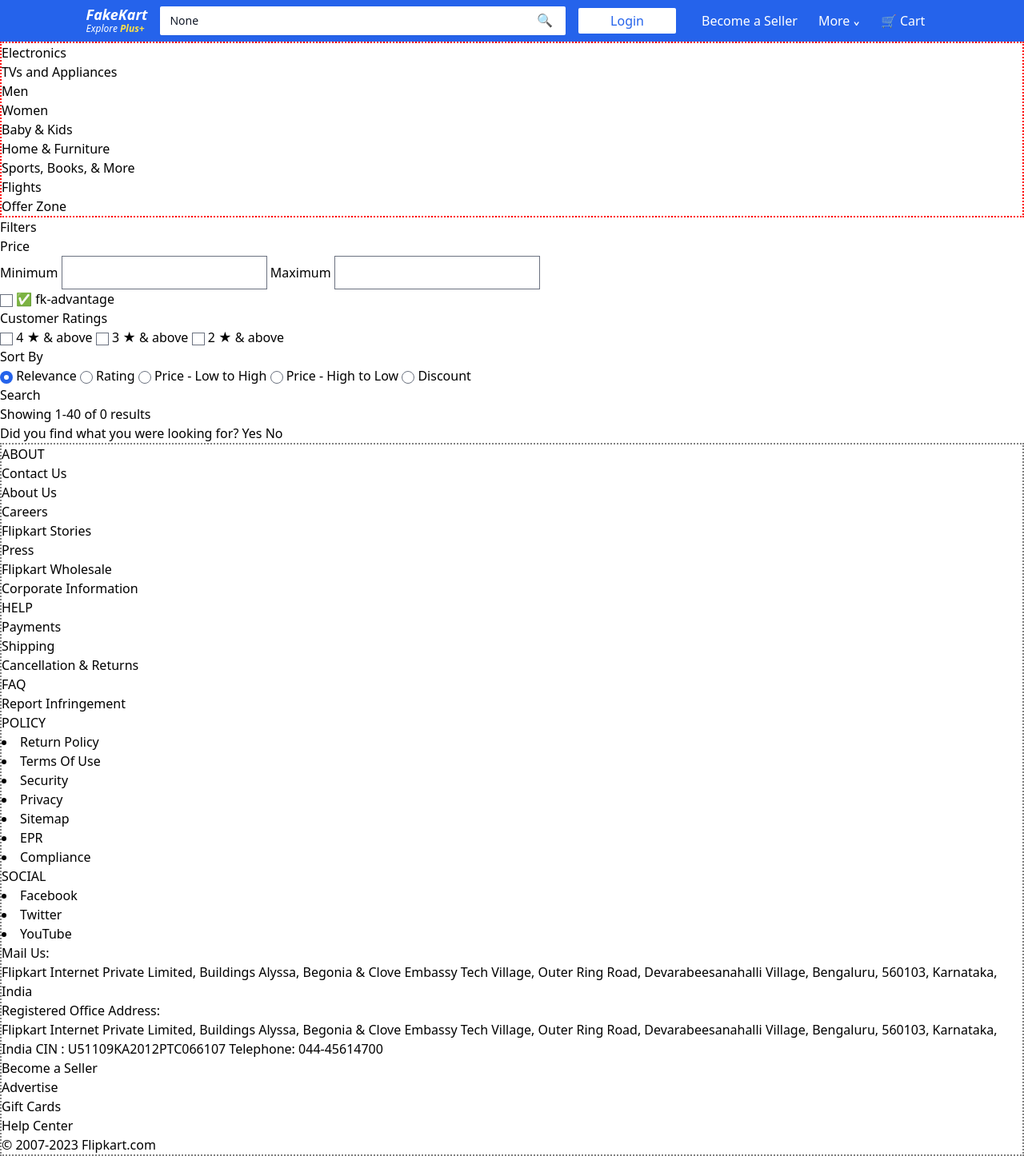
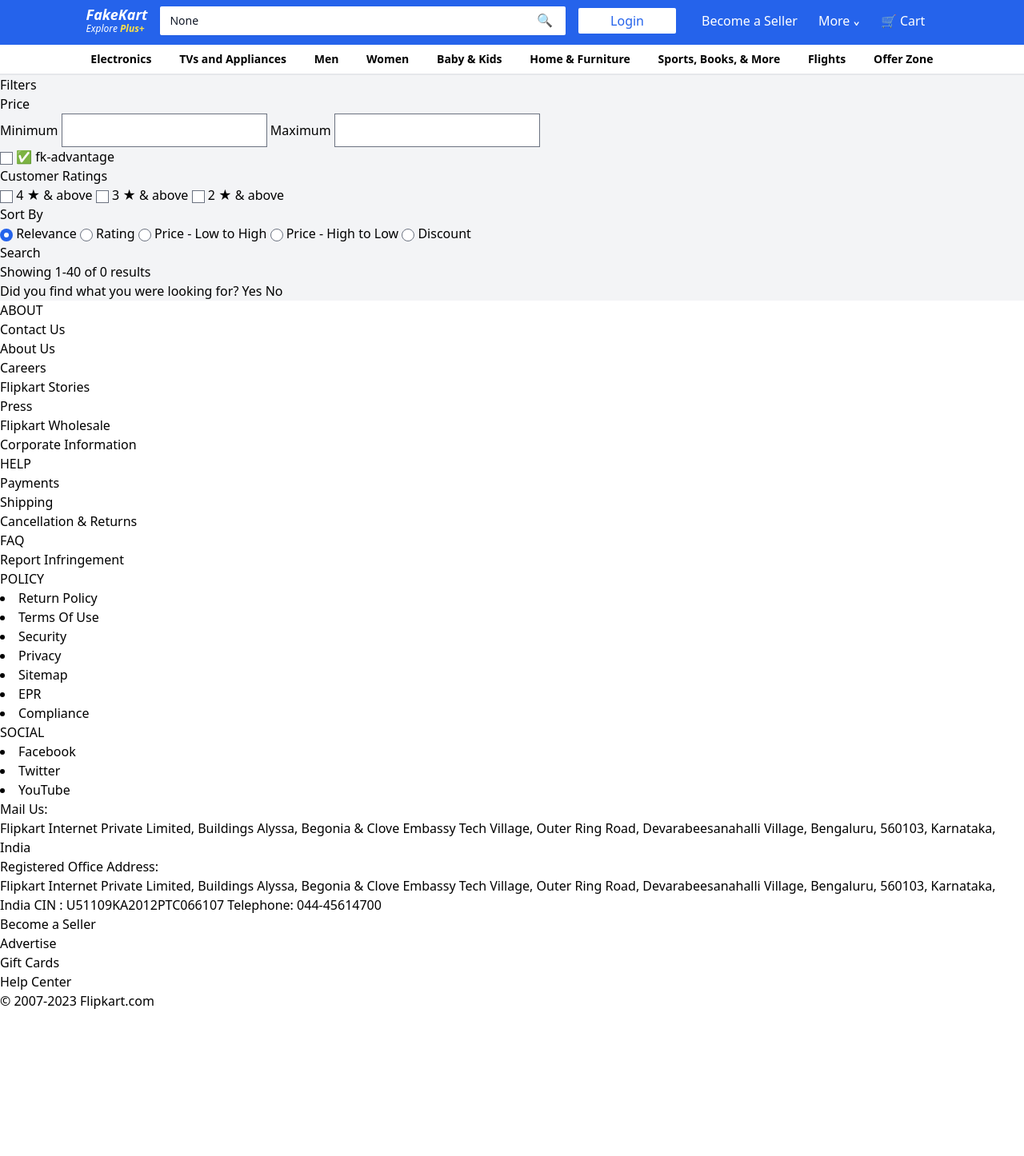
Before and after one commit to kiboschool/wad-flipkart-filter, a Flask app: page /search in a window 1280 px wide. Shown: the whole page at 80% size. After the commit the page ends 1262 px from the top, so only its background shows below. Run offline with Flask 2, Linux system fonts and the light colour scheme; data that the repository does not hold is empty.

Commit message:
style categories

```diff
--- a/static/styles.css
+++ b/static/styles.css
@@ -810,12 +752,20 @@
   align-items: center;
 }
 
-.justify-end {
-  justify-content: flex-end;
+.justify-center {
+  justify-content: center;
 }
 
-.justify-center {
-  justify-content: center;
+.justify-between {
+  justify-content: space-between;
+}
+
+.justify-around {
+  justify-content: space-around;
+}
+
+.justify-evenly {
+  justify-content: space-evenly;
 }
 
 .gap-4 {
@@ -840,32 +786,12 @@
   border-radius: 0.125rem;
 }
 
-.border-r-2 {
-  border-right-width: 2px;
+.border-b-2 {
+  border-bottom-width: 2px;
 }
 
 .border-none {
   border-style: none;
-}
-
-.bg-blue-50 {
-  --tw-bg-opacity: 1;
-  background-color: rgb(239 246 255 / var(--tw-bg-opacity));
-}
-
-.bg-blue-100 {
-  --tw-bg-opacity: 1;
-  background-color: rgb(219 234 254 / var(--tw-bg-opacity));
-}
-
-.bg-blue-200 {
-  --tw-bg-opacity: 1;
-  background-color: rgb(191 219 254 / var(--tw-bg-opacity));
-}
-
-.bg-blue-500 {
-  --tw-bg-opacity: 1;
-  background-color: rgb(59 130 246 / var(--tw-bg-opacity));
 }
 
 .bg-blue-600 {
@@ -878,12 +804,19 @@
   background-color: rgb(255 255 255 / var(--tw-bg-opacity));
 }
 
-.fill-white {
-  fill: #fff;
+.bg-gray-200 {
+  --tw-bg-opacity: 1;
+  background-color: rgb(229 231 235 / var(--tw-bg-opacity));
 }
 
-.p-1 {
-  padding: 0.25rem;
+.bg-gray-100 {
+  --tw-bg-opacity: 1;
+  background-color: rgb(243 244 246 / var(--tw-bg-opacity));
+}
+
+.py-1 {
+  padding-top: 0.25rem;
+  padding-bottom: 0.25rem;
 }
 
 .px-4 {
@@ -891,9 +824,29 @@
   padding-right: 1rem;
 }
 
-.py-8 {
-  padding-top: 2rem;
-  padding-bottom: 2rem;
+.px-10 {
+  padding-left: 2.5rem;
+  padding-right: 2.5rem;
+}
+
+.py-2 {
+  padding-top: 0.5rem;
+  padding-bottom: 0.5rem;
+}
+
+.px-14 {
+  padding-left: 3.5rem;
+  padding-right: 3.5rem;
+}
+
+.px-16 {
+  padding-left: 4rem;
+  padding-right: 4rem;
+}
+
+.px-24 {
+  padding-left: 6rem;
+  padding-right: 6rem;
 }
 
 .py-4 {
@@ -906,36 +859,16 @@
   padding-bottom: 0.75rem;
 }
 
-.py-1 {
-  padding-top: 0.25rem;
-  padding-bottom: 0.25rem;
-}
-
-.py-2 {
-  padding-top: 0.5rem;
+.pb-2 {
   padding-bottom: 0.5rem;
 }
 
-.px-8 {
-  padding-left: 2rem;
-  padding-right: 2rem;
+.pt-1 {
+  padding-top: 0.25rem;
 }
 
-.px-10 {
-  padding-left: 2.5rem;
-  padding-right: 2.5rem;
-}
-
-.align-baseline {
-  vertical-align: baseline;
-}
-
-.align-top {
-  vertical-align: top;
-}
-
-.font-serif {
-  font-family: ui-serif, Georgia, Cambria, "Times New Roman", Times, serif;
+.font-sans {
+  font-family: ui-sans-serif, system-ui, -apple-system, BlinkMacSystemFont, "Segoe UI", Roboto, "Helvetica Neue", Arial, "Noto Sans", sans-serif, "Apple Color Emoji", "Segoe UI Emoji", "Segoe UI Symbol", "Noto Color Emoji";
 }
 
 .text-lg {
@@ -943,19 +876,14 @@
   line-height: 1.75rem;
 }
 
-.text-sm {
-  font-size: 0.875rem;
-  line-height: 1.25rem;
-}
-
 .text-xs {
   font-size: 0.75rem;
   line-height: 1rem;
 }
 
-.text-base {
-  font-size: 1rem;
-  line-height: 1.5rem;
+.text-sm {
+  font-size: 0.875rem;
+  line-height: 1.25rem;
 }
 
 .text-xl {
@@ -963,24 +891,20 @@
   line-height: 1.75rem;
 }
 
+.font-medium {
+  font-weight: 500;
+}
+
 .font-bold {
   font-weight: 700;
 }
 
-.font-medium {
-  font-weight: 500;
+.font-normal {
+  font-weight: 400;
 }
 
-.font-extrabold {
-  font-weight: 800;
-}
-
-.font-light {
-  font-weight: 300;
-}
-
-.font-normal {
-  font-weight: 400;
+.font-semibold {
+  font-weight: 600;
 }
 
 .italic {
@@ -1007,27 +931,10 @@
   color: rgb(37 99 235 / var(--tw-text-opacity));
 }
 
-.text-yellow-300 {
-  --tw-text-opacity: 1;
-  color: rgb(253 224 71 / var(--tw-text-opacity));
-}
-
 .shadow-sm {
   --tw-shadow: 0 1px 2px 0 rgb(0 0 0 / 0.05);
   --tw-shadow-colored: 0 1px 2px 0 var(--tw-shadow-color);
   box-shadow: var(--tw-ring-offset-shadow, 0 0 #0000), var(--tw-ring-shadow, 0 0 #0000), var(--tw-shadow);
-}
-
-.top-nav {
-  border: 2px dotted blue;
-}
-
-.footer {
-  border: 2px dotted gray;
-}
-
-.categories {
-  border: 2px dotted red;
 }
 
 @media (min-width: 640px) {
--- a/templates/shared/base.html
+++ b/templates/shared/base.html
@@ -10,7 +10,7 @@
   </head>
   <body>
     {% include "shared/top-nav.html" %}
-    <main>
+    <main class="bg-gray-100">
       {% block body %}{% endblock %}
     </main>
     {% include "shared/footer.html" %}
--- a/templates/shared/categories.html
+++ b/templates/shared/categories.html
@@ -1,13 +1,13 @@
-<nav class="categories">
-  <ul>
-    <li><a href=""></a>Electronics</li>
-    <li><a href=""></a>TVs and Appliances</li>
-    <li><a href=""></a>Men</li>
-    <li><a href=""></a>Women</li>
-    <li><a href=""></a>Baby & Kids</li>
-    <li><a href=""></a>Home & Furniture</li>
-    <li><a href=""></a>Sports, Books, & More</li>
-    <li><a href=""></a>Flights</li>
-    <li><a href=""></a>Offer Zone</li>
+<nav class="w-full px-24 bg-white py-2 border-b-2">
+  <ul class="flex justify-around text-sm font-semibold mx-auto">
+    <li><a href="/search?category=Electronics">Electronics</a></li>
+    <li><a href="/search?category=TVs%20and%20Appliances">TVs and Appliances</a></li>
+    <li><a href="/search?category=Men">Men</a></li>
+    <li><a href="/search?category=Women">Women</a></li>
+    <li><a href="/search?category=Baby%20%26%20Kids">Baby & Kids</a></li>
+    <li><a href="/search?category=Home%20%26%20Furniture">Home & Furniture</a></li>
+    <li><a href="/search?category=Sports%2C%20Books%2C%20%26%20More">Sports, Books, & More</a></li>
+    <li><a href="/search?category=Flights">Flights</a></li>
+    <li><a href="/search?category=Offer%20Zone">Offer Zone</a></li>
   </ul>
 </nav>
--- a/templates/shared/top-nav.html
+++ b/templates/shared/top-nav.html
@@ -1,4 +1,4 @@
-<nav class="bg-blue-600 text-white font-medium py-1">
+<nav class="bg-blue-600 text-white font-medium pt-1 pb-2">
   <div class="mx-auto max-w-screen-xl px-4 py-1 sm:px-6 lg:px-8">
     <div class="flex items-center justify-center gap-4">
       <div class="flex-column italic items-center justify-center max-h-10">
```
Also changed, not shown: other parts of static/styles.css (+15 -77 lines), static/src/input.css (+0 -12 lines).
